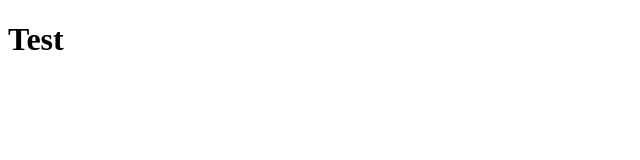
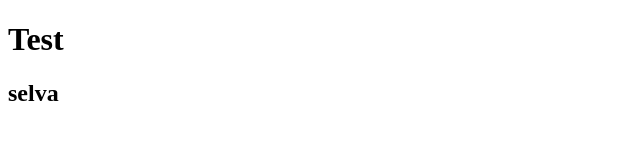
Before and after one commit to 0x-surya/Test, a plain HTML site: page index.html in a window 1280 px wide. Shown: the full height of the page, 0-640 px from the left. Drawn offline with Linux system fonts and the light colour scheme.

Commit message:
Updated Online index.html

```diff
--- a/index.html
+++ b/index.html
@@ -7,5 +7,6 @@
 </head>
 <body>
     <h1>Test</h1>
+    <h2>selva</h2>
 </body>
 </html>
```
